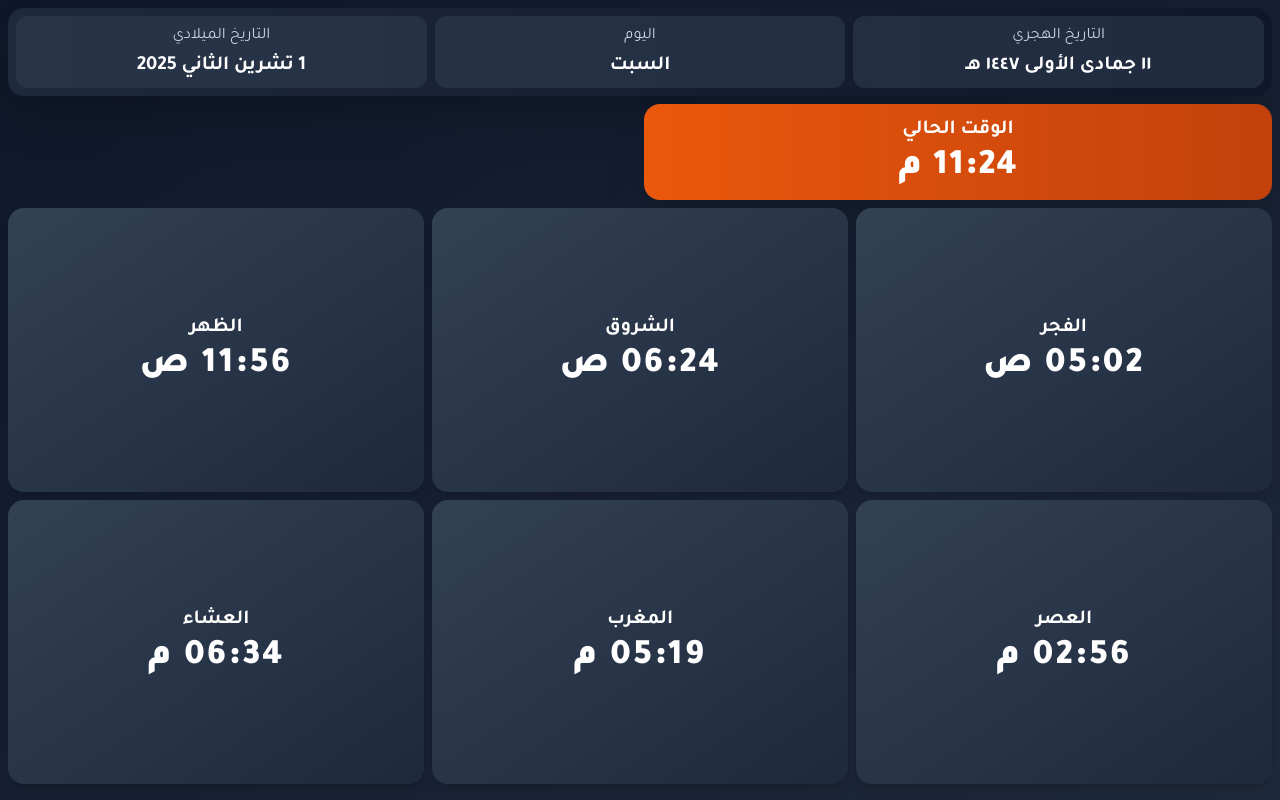
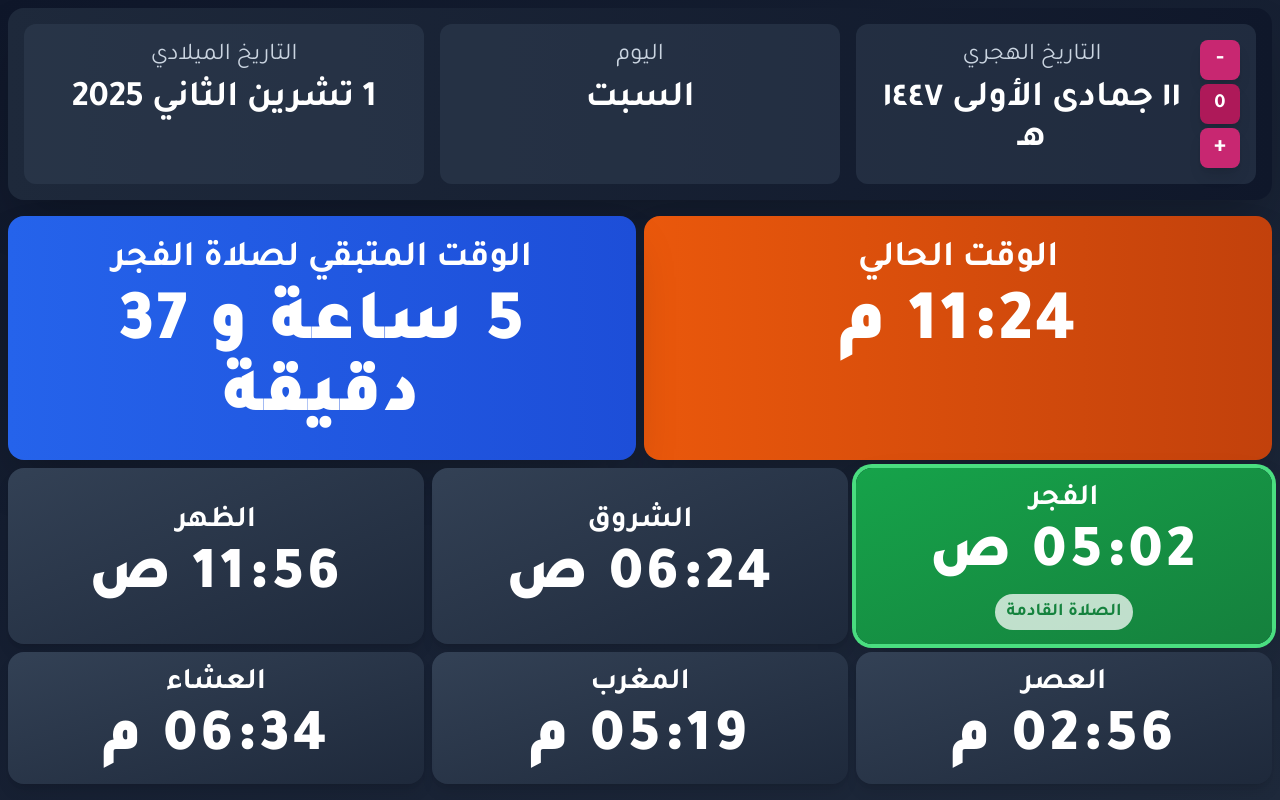
Before and after one commit to gbrw/prtime_tv, a React (Vite) app: page / in a window 1280 px wide. Built offline with nearby package versions, Linux system fonts and the light colour scheme.

Commit message:
Fix after-Isha prayer time, increase font sizes, add Hijri date controls

```diff
--- a/src/App.tsx
+++ b/src/App.tsx
@@ -24,8 +24,17 @@ function App() {
   const [testMode, setTestMode] = useState(false);
   const [showCountdownModal, setShowCountdownModal] = useState(false);
   const [secondsLeft, setSecondsLeft] = useState(0);
+  const [hijriOffset, setHijriOffset] = useState(() => {
+    const saved = localStorage.getItem('hijriOffset');
+    return saved ? parseInt(saved, 10) : 0;
+  });
 
   const data = prayerData as PrayerData;
+
+  // حفظ hijriOffset في localStorage
+  useEffect(() => {
+    localStorage.setItem('hijriOffset', hijriOffset.toString());
+  }, [hijriOffset]);
 
   // دالة لتغيير الوقت للاختبار
   const addMinutes = (minutes: number) => {
@@ -209,31 +218,33 @@ function App() {
         {/* التواريخ */}
         <div className="flex-none">
           <DateDisplay
-            hijriDate={getHijriDate(currentTime)}
+            hijriDate={getHijriDate(currentTime, hijriOffset)}
             gregorianDate={formatGregorianDate(currentTime)}
             dayName={getDayName(currentTime)}
+            hijriOffset={hijriOffset}
+            onHijriOffsetChange={setHijriOffset}
           />
         </div>
 
         {/* الوقت المتبقي والوقت الحالي */}
         <div className="flex-none grid grid-cols-2 gap-2 mb-2">
           {/* بطاقة الوقت الحالي */}
-          <div className="bg-gradient-to-r from-orange-600 to-orange-700 rounded-2xl p-3 shadow-2xl">
-            <h2 className="text-xl font-bold text-white text-center mb-1">
+          <div className="bg-gradient-to-r from-orange-600 to-orange-700 rounded-2xl p-6 shadow-2xl">
+            <h2 className="text-4xl font-bold text-white text-center mb-3">
               الوقت الحالي
             </h2>
-            <p className="text-4xl font-extrabold text-white text-center tracking-wide">
+            <p className="text-7xl font-extrabold text-white text-center tracking-wide">
               {getCurrentTime12Hour()}
             </p>
           </div>
 
           {/* بطاقة الوقت المتبقي */}
           {nextPrayer && (
-            <div className="bg-gradient-to-r from-blue-600 to-blue-700 rounded-2xl p-3 shadow-2xl">
-              <h2 className="text-xl font-bold text-white text-center mb-1">
+            <div className="bg-gradient-to-r from-blue-600 to-blue-700 rounded-2xl p-6 shadow-2xl">
+              <h2 className="text-4xl font-bold text-white text-center mb-3">
                 الوقت المتبقي لصلاة {nextPrayer.name}
               </h2>
-              <p className="text-4xl font-extrabold text-white text-center tracking-wide">
+              <p className="text-7xl font-extrabold text-white text-center tracking-wide">
                 {timeRemaining}
               </p>
             </div>
--- a/src/components/DateDisplay.tsx
+++ b/src/components/DateDisplay.tsx
@@ -2,38 +2,76 @@ interface DateDisplayProps {
   hijriDate: string;
   gregorianDate: string;
   dayName: string;
-  city?: string; // اختياري لأننا لن نستخدمه
+  city?: string;
+  hijriOffset: number;
+  onHijriOffsetChange: (offset: number) => void;
 }
 
 export default function DateDisplay({
   hijriDate,
   gregorianDate,
   dayName,
+  hijriOffset,
+  onHijriOffsetChange,
 }: DateDisplayProps) {
   return (
-    <div className="bg-gradient-to-r from-slate-800 to-slate-900 rounded-2xl p-2 shadow-2xl mb-2">
-      <div className="grid grid-cols-3 gap-2">
-        <div className="bg-slate-700/50 rounded-xl p-2">
-          <p className="text-base text-slate-300 text-center mb-1">
-            التاريخ الهجري
-          </p>
-          <p className="text-xl font-bold text-white text-center">
-            {hijriDate}
-          </p>
+    <div className="bg-gradient-to-r from-slate-800 to-slate-900 rounded-2xl p-4 shadow-2xl mb-4">
+      <div className="grid grid-cols-3 gap-4">
+        <div className="bg-slate-700/50 rounded-xl p-4 flex gap-2">
+          {/* أزرار تعديل التاريخ الهجري */}
+          <div className="flex flex-col gap-1 justify-center">
+            <button
+              onClick={() => onHijriOffsetChange(hijriOffset - 1)}
+              className="bg-pink-600/90 hover:bg-pink-700 text-white w-10 h-10 rounded-lg text-2xl font-bold shadow-lg transition-all hover:scale-110"
+              title="تقليل يوم"
+            >
+              -
+            </button>
+            <button
+              onClick={() => onHijriOffsetChange(0)}
+              className="bg-pink-700/90 hover:bg-pink-800 text-white w-10 h-10 rounded-lg text-xl font-bold shadow-lg transition-all hover:scale-110"
+              title="إعادة ضبط"
+            >
+              0
+            </button>
+            <button
+              onClick={() => onHijriOffsetChange(hijriOffset + 1)}
+              className="bg-pink-600/90 hover:bg-pink-700 text-white w-10 h-10 rounded-lg text-2xl font-bold shadow-lg transition-all hover:scale-110"
+              title="إضافة يوم"
+            >
+              +
+            </button>
+          </div>
+          {/* التاريخ الهجري */}
+          <div className="flex-1">
+            <p className="text-2xl text-slate-300 text-center mb-2">
+              التاريخ الهجري
+            </p>
+            <p className="text-4xl font-bold text-white text-center">
+              {hijriDate}
+            </p>
+            {hijriOffset !== 0 && (
+              <div className="flex justify-center mt-2">
+                <span className="bg-yellow-400 text-black text-sm px-2 py-1 rounded-lg font-bold">
+                  {hijriOffset > 0 ? '+' : ''}{hijriOffset}
+                </span>
+              </div>
+            )}
+          </div>
         </div>
-        <div className="bg-slate-700/50 rounded-xl p-2">
-          <p className="text-base text-slate-300 text-center mb-1">
+        <div className="bg-slate-700/50 rounded-xl p-4">
+          <p className="text-2xl text-slate-300 text-center mb-2">
             اليوم
           </p>
-          <p className="text-xl font-bold text-white text-center">
+          <p className="text-4xl font-bold text-white text-center">
             {dayName}
           </p>
         </div>
-        <div className="bg-slate-700/50 rounded-xl p-2">
-          <p className="text-base text-slate-300 text-center mb-1">
+        <div className="bg-slate-700/50 rounded-xl p-4">
+          <p className="text-2xl text-slate-300 text-center mb-2">
             التاريخ الميلادي
           </p>
-          <p className="text-xl font-bold text-white text-center">
+          <p className="text-4xl font-bold text-white text-center">
             {gregorianDate}
           </p>
         </div>
--- a/src/components/PrayerCard.tsx
+++ b/src/components/PrayerCard.tsx
@@ -9,21 +9,21 @@ interface PrayerCardProps {
 export default function PrayerCard({ name, time, isNext }: PrayerCardProps) {
   return (
     <div
-      className={`rounded-2xl p-2 transition-all flex flex-col justify-center items-center ${
+      className={`rounded-2xl p-3 transition-all flex flex-col justify-center items-center ${
         isNext
           ? 'bg-gradient-to-br from-green-600 to-green-700 shadow-2xl ring-4 ring-green-400'
           : 'bg-gradient-to-br from-slate-700 to-slate-800 shadow-lg'
       }`}
     >
-      <h3 className="text-xl font-bold text-white text-center mb-1">
+      <h3 className="text-3xl font-bold text-white text-center mb-2">
         {name}
       </h3>
-      <p className="text-4xl font-extrabold text-white text-center tracking-wider">
+      <p className="text-6xl font-extrabold text-white text-center tracking-wider">
         {time}
       </p>
       {isNext && (
-        <div className="mt-1 text-center">
-          <span className="inline-block bg-white text-green-700 px-2 py-0.5 rounded-full text-sm font-bold animate-pulse">
+        <div className="mt-2 text-center">
+          <span className="inline-block bg-white text-green-700 px-3 py-1 rounded-full text-lg font-bold animate-pulse">
             الصلاة القادمة
           </span>
         </div>
--- a/src/utils/prayerTimes.ts
+++ b/src/utils/prayerTimes.ts
@@ -48,7 +48,8 @@ export const getNextPrayer = (
     }
   }
 
-  return null;
+  // إذا لم نجد صلاة قادمة (بعد العشاء)، نرجع صلاة الفجر لليوم التالي
+  return { name: 'الفجر', time: prayerTimes.الفجر };
 };
 
 export const getTimeRemaining = (
@@ -58,6 +59,11 @@ export const getTimeRemaining = (
   const [hours, minutes] = prayerTime.split(':').map(Number);
   const prayerDate = new Date(currentTime);
   prayerDate.setHours(hours, minutes, 0, 0);
+
+  // إذا كان وقت الصلاة قد مضى، أضف يوم واحد
+  if (prayerDate.getTime() <= currentTime.getTime()) {
+    prayerDate.setDate(prayerDate.getDate() + 1);
+  }
 
   const diff = prayerDate.getTime() - currentTime.getTime();
   const totalMinutes = Math.floor(diff / 1000 / 60);
@@ -70,7 +76,11 @@ export const getTimeRemaining = (
   return `${remainingMinutes} دقيقة`;
 };
 
-export const getHijriDate = (gregorianDate: Date): string => {
+export const getHijriDate = (gregorianDate: Date, offsetDays: number = 0): string => {
+  // إنشاء نسخة من التاريخ وإضافة الأيام المطلوبة
+  const adjustedDate = new Date(gregorianDate);
+  adjustedDate.setDate(adjustedDate.getDate() + offsetDays);
+
   // استخدام Intl.DateTimeFormat للحصول على تاريخ هجري دقيق مع اسم الشهر
   const formatter = new Intl.DateTimeFormat('ar-SA-u-ca-islamic', {
     day: 'numeric',
@@ -78,7 +88,7 @@ export const getHijriDate = (gregorianDate: Date): string => {
     year: 'numeric',
   });
 
-  return formatter.format(gregorianDate);
+  return formatter.format(adjustedDate);
 };
 
 export const formatGregorianDate = (date: Date): string => {
@@ -127,6 +137,11 @@ export const getSecondsRemaining = (
   const prayerDate = new Date(currentTime);
   prayerDate.setHours(hours, minutes, 0, 0);
 
+  // إذا كان وقت الصلاة قد مضى، أضف يوم واحد
+  if (prayerDate.getTime() <= currentTime.getTime()) {
+    prayerDate.setDate(prayerDate.getDate() + 1);
+  }
+
   const diff = prayerDate.getTime() - currentTime.getTime();
   return Math.floor(diff / 1000);
 };
```
